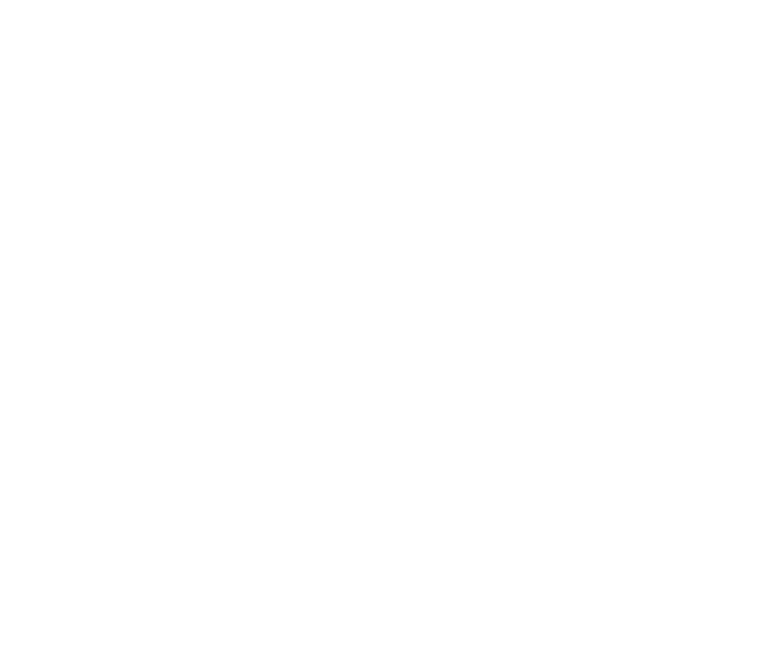
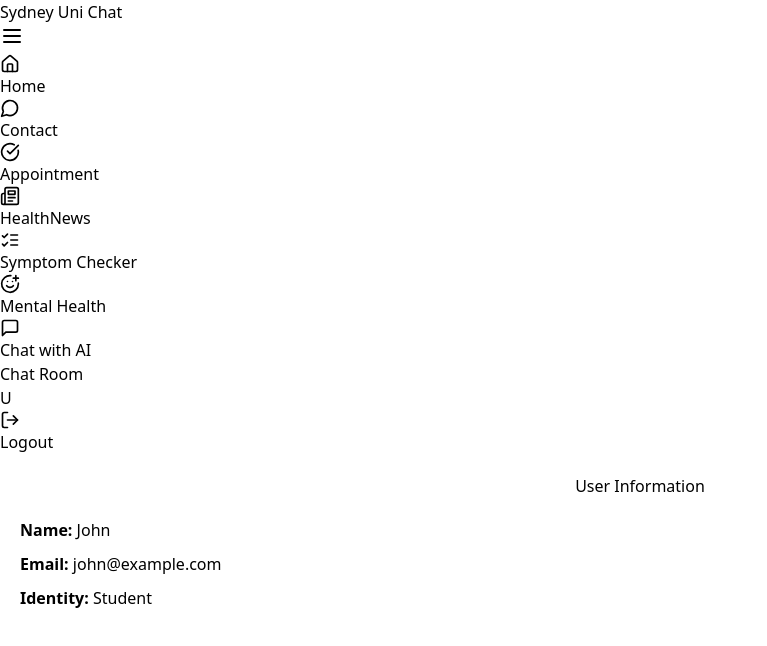
Before and after one commit to Yuriy0610/elec5620, a React (Vite) app in the folder elec5620-frontend/: page /main-layout/user-info in a window 1280 px wide. Before the commit this address had no page. Shown: the top 646 px of the page, without its empty margins (0-767 px from the left). Built offline with nearby package versions, Linux system fonts and the light colour scheme.

Commit message:
UserInfo

```diff
--- a/elec5620-frontend/src/App.jsx
+++ b/elec5620-frontend/src/App.jsx
@@ -11,6 +11,7 @@
 import AiResponseSymptomChecker from './components/AiResponse_symptomchecker';
 import HealthNews from './components/HealthNews';
 import Home from './components/Home';
+import UserInfo from './components/UserInfo'; // 导入用户信息组件
 
 function App() {
     return (
@@ -23,18 +24,16 @@
                 <Route path="/main-layout" element={<MainLayout />}>
                     {/* 这些页面都将显示在 MainLayout 内的右侧区域 */}
 
-                    <Route path="contact" element={<div>Contact Content</div>} /> {/* 示例：联系人内容 */}
+                    <Route path="contact" element={<div>Contact Content</div>} />
                     <Route path="symptom-checker" element={<SymptomChecker />} />
                     <Route path="appointment" element={<Appointment />} />
                     <Route path="confirmation" element={<Confirmation />} />
                     <Route path="mentalhealth" element={<MentalHealthSupport />} />
-                    <Route path="chat-ai" element={<ChatWithAi />} /> {/* 添加 ChatWithAi 路由 */}
+                    <Route path="chat-ai" element={<ChatWithAi />} />
                     <Route path="ai-response" element={<AiResponseSymptomChecker />} />
                     <Route path="healthnews" element={<HealthNews />} />
                     <Route path="home" element={<Home />} />
-
-
-
+                    <Route path="user-info" element={<UserInfo />} /> {/* 添加用户信息页面路由 */}
                 </Route>
 
                 {/* 重定向到登录页面 */}
--- a/elec5620-frontend/src/components/MainLayout.jsx
+++ b/elec5620-frontend/src/components/MainLayout.jsx
@@ -55,7 +55,7 @@
                     <div className="flex items-center space-x-4">
                         <div
                             className="w-10 h-10 rounded-full bg-orange-100 flex items-center justify-center text-orange-800 font-bold cursor-pointer"
-                            onClick={() => navigate('/user-info')}
+                            onClick={() => navigate('/main-layout/user-info')}
                         >
                             U
                         </div>
--- /dev/null
+++ b/elec5620-frontend/src/components/UserInfo.jsx
@@ -0,0 +1,27 @@
+import React from 'react';
+
+const UserInfo = () => {
+    // 初始化用户信息为英文
+    const userInfo = {
+        name: 'John',
+        email: 'john@example.com',
+        identity: 'Student'
+    };
+
+    return (
+        <div style={{ padding: '20px' }}>
+            <h2 style={{ textAlign: 'center', marginBottom: '20px' }}>User Information</h2>
+            <div style={{ marginBottom: '10px' }}>
+                <strong>Name:</strong> {userInfo.name}
+            </div>
+            <div style={{ marginBottom: '10px' }}>
+                <strong>Email:</strong> {userInfo.email}
+            </div>
+            <div style={{ marginBottom: '10px' }}>
+                <strong>Identity:</strong> {userInfo.identity}
+            </div>
+        </div>
+    );
+};
+
+export default UserInfo;
```
